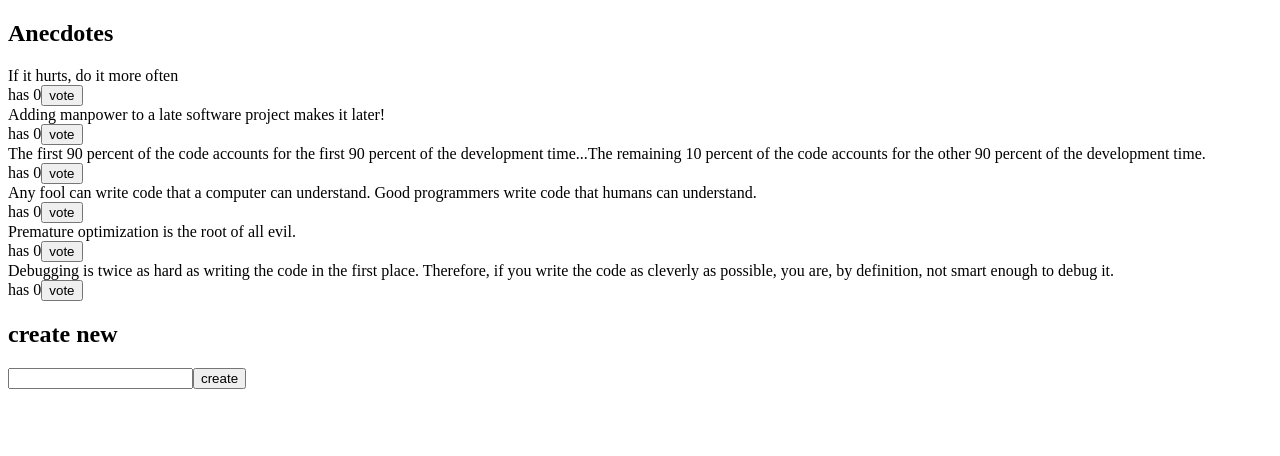
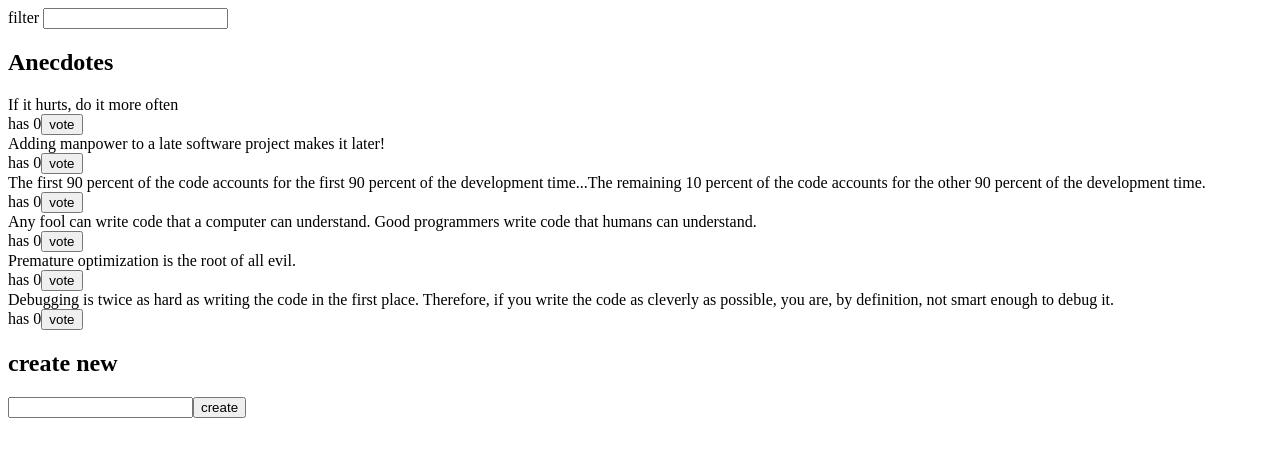
Before and after one commit to Matt-Anis/FullStackOpen-part-06-exercises, a React (Vite) app in the folder zustand-anecdotes/: page / in a window 1280 px wide. Shown: the top 456 px of the page. Built offline with nearby package versions, Linux system fonts and the light colour scheme.

Commit message:
6.6 anecdotes, step5

```diff
--- a/zustand-anecdotes/src/App.jsx
+++ b/zustand-anecdotes/src/App.jsx
@@ -1,12 +1,11 @@
-import { useAnecdotes } from "./store";
 import AnecdoteForm from "./components/AnecdoteForm";
 import AnecdoteList from "./components/AnecdoteList";
+import Filter from "./components/Filter";
 
 const App = () => {
-  const anecdotes = useAnecdotes();
-
   return (
     <div>
+      <Filter />
       <h2>Anecdotes</h2>
       <AnecdoteList />
       <AnecdoteForm />
--- /dev/null
+++ b/zustand-anecdotes/src/components/Filter.jsx
@@ -0,0 +1,19 @@
+import { useAnecdoteActions } from "../store";
+
+const Filter = () => {
+  const { setFilter } = useAnecdoteActions();
+  const handleChange = (event) => {
+    setFilter(event.target.value);
+  };
+  const style = {
+    marginBottom: 10,
+  };
+
+  return (
+    <div style={style}>
+      filter <input onChange={handleChange} />
+    </div>
+  );
+};
+
+export default Filter;
--- a/zustand-anecdotes/src/store.js
+++ b/zustand-anecdotes/src/store.js
@@ -35,6 +35,7 @@ const asObject = (anecdote) => ({
 
 const useAnecdoteStore = create((set) => ({
   anecdotes: anecdotesAtStart.map(asObject),
+  filter: "",
   actions: {
     addAnecdote: (anecdote) =>
       set((state) => ({ anecdotes: [...state.anecdotes, asObject(anecdote)] })),
@@ -46,14 +47,21 @@ const useAnecdoteStore = create((set) => ({
             : anecdote,
         ),
       })),
+    setFilter: (value) => set(() => ({ filter: value })),
   },
 }));
 
 export const useAnecdotes = () =>
   useAnecdoteStore(
-    useShallow((state) =>
-      [...state.anecdotes].toSorted((a, b) => b.votes - a.votes),
-    ),
+    useShallow((state) => {
+      const sortedAnecdotes = [...state.anecdotes].toSorted(
+        (a, b) => b.votes - a.votes,
+      );
+      const filteredAnecdotes = sortedAnecdotes.filter((anecdote) =>
+        anecdote.content.toLowerCase().includes(state.filter.toLowerCase()),
+      );
+      return filteredAnecdotes;
+    }),
   );
 export const useAnecdoteActions = () =>
   useAnecdoteStore((state) => state.actions);
```
